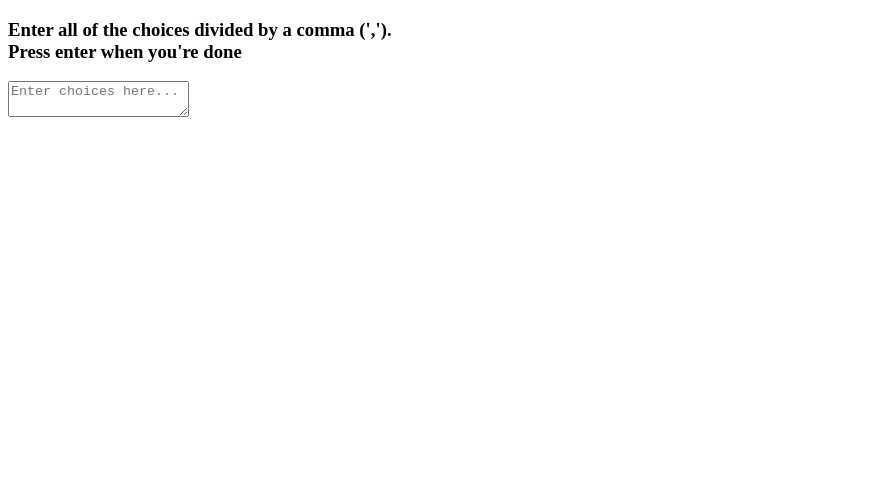
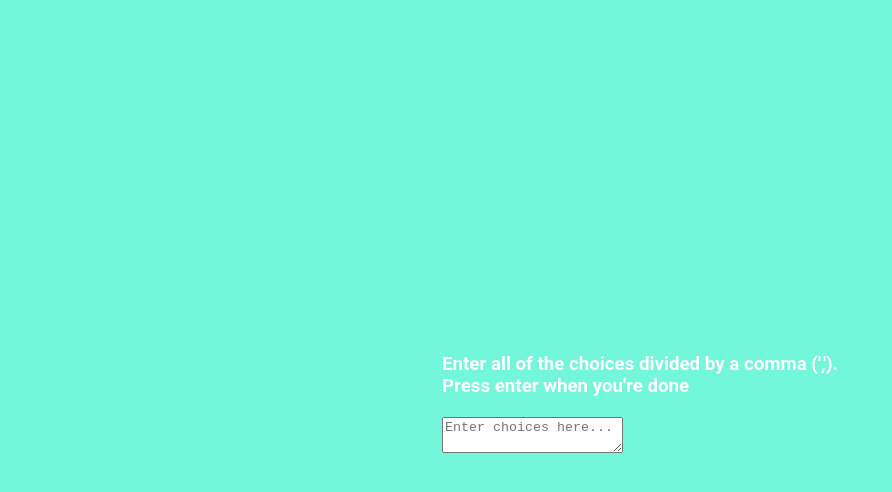
Before and after one commit to evanderzzstudio/random-choice-picker, a plain HTML site: page index.html in a window 1280 px wide. Shown: the whole page, without its empty margins (0-892 px from the left). Drawn offline with Linux system fonts and the light colour scheme; a web font is replaced by a local one.

Commit message:
- Update the body and h3 styles in CSS.

```diff
--- a/style.css
+++ b/style.css
@@ -3,3 +3,20 @@
 * {
     box-sizing: border-box;
 }
+
+body {
+    background-color: rgba(20, 243, 195, 0.6);
+    font-family: 'Roboto', sans-serif;
+    display: flex;
+    flex-direction: column;
+    align-items: center;
+    justify-content: center;
+    height: 100vh;
+    overflow: hidden;
+    margin: 0;
+}
+
+h3 {
+    color: #fff;
+    margin: 10px 0 20px;
+}
```
